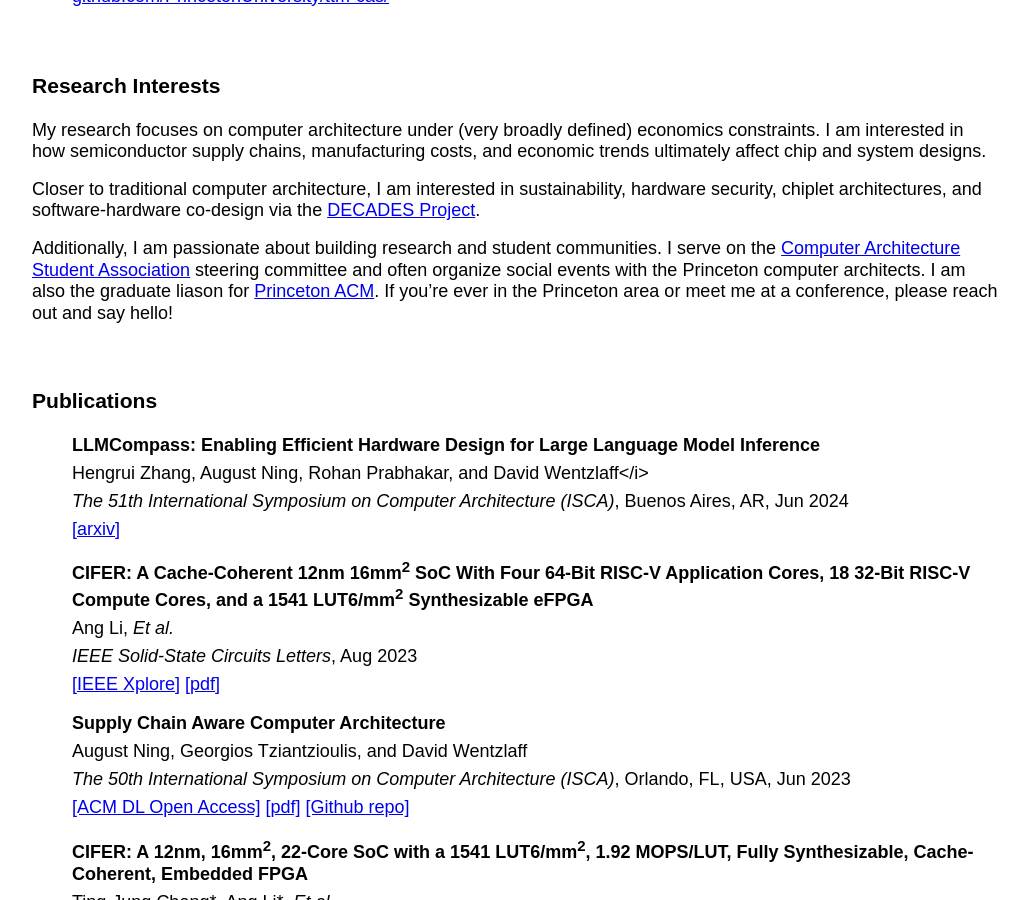
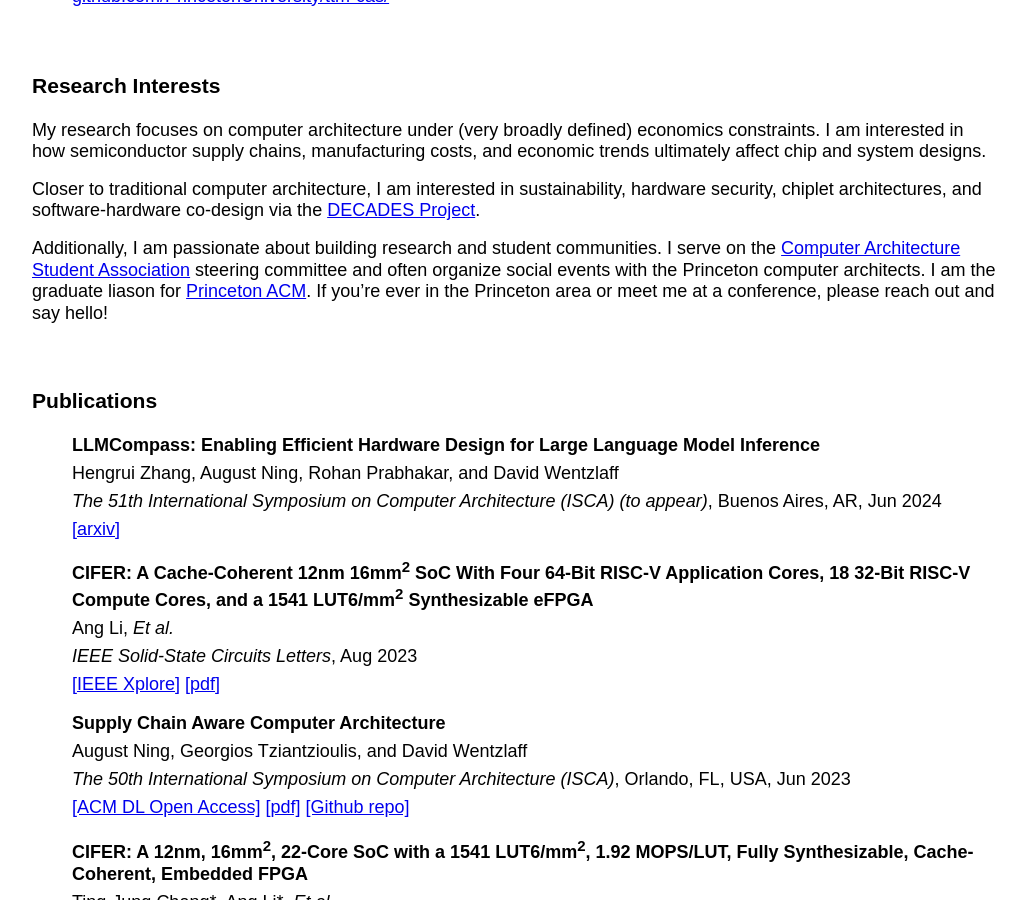
Before and after one commit to AugustNing/augustning.github.io, a Jekyll site: the page built from index.md, in a window 1280 px wide and 900 px high, scrolled down 1067 px. Shown: the whole window, without its empty margins (124-1152 px from the left). Built offline with Jekyll 4.4.1, drawn with Linux system fonts in a browser that asks for light colours.

Commit message:
fixed llmcompass typo

```diff
--- a/index.md
+++ b/index.md
@@ -47,7 +47,7 @@ My research focuses on computer architecture under (very broadly defined) econom
 
 Closer to traditional computer architecture, I am interested in sustainability, hardware security, chiplet architectures, and software-hardware co-design via the [DECADES Project](https://decades.cs.princeton.edu/).
 
-Additionally, I am passionate about building research and student communities. I serve on the [Computer Architecture Student Association](https://sigarch.org/casa/) steering committee and often organize social events with the Princeton computer architects. I am also the graduate liason for [Princeton ACM](https://princeton.acm.org/). If you're ever in the Princeton area or meet me at a conference, please reach out and say hello!
+Additionally, I am passionate about building research and student communities. I serve on the [Computer Architecture Student Association](https://sigarch.org/casa/) steering committee and often organize social events with the Princeton computer architects. I am the graduate liason for [Princeton ACM](https://princeton.acm.org/). If you're ever in the Princeton area or meet me at a conference, please reach out and say hello!
 
 ***
 <!-- authors, "title in quotes,", *conference in italics*, city, state, country, month year -->
@@ -65,8 +65,8 @@ Additionally, I am passionate about building research and student communities. I
 
 <ul class='no_marker'>
 	<li><b>LLMCompass: Enabling Efficient Hardware Design for Large Language Model Inference</b></li>
-	<li>Hengrui Zhang, August Ning, Rohan Prabhakar, and David Wentzlaff</i></li>
-	<li><i>The 51th International Symposium on Computer Architecture (ISCA)</i>, Buenos Aires, AR, Jun 2024</li>
+	<li>Hengrui Zhang, August Ning, Rohan Prabhakar, and David Wentzlaff</li>
+	<li><i>The 51th International Symposium on Computer Architecture (ISCA) (to appear)</i>, Buenos Aires, AR, Jun 2024</li>
 	<li><a href="https://arxiv.org/abs/2312.03134">[arxiv]</a></li>
 </ul>
 
```
